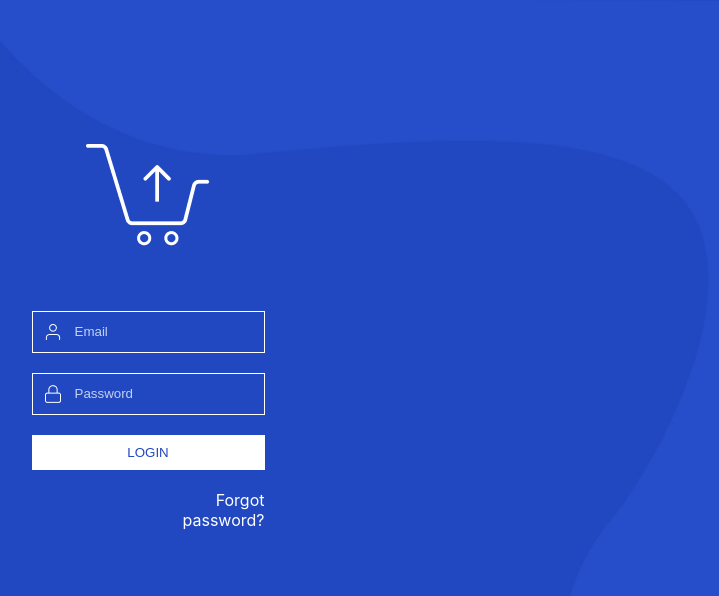
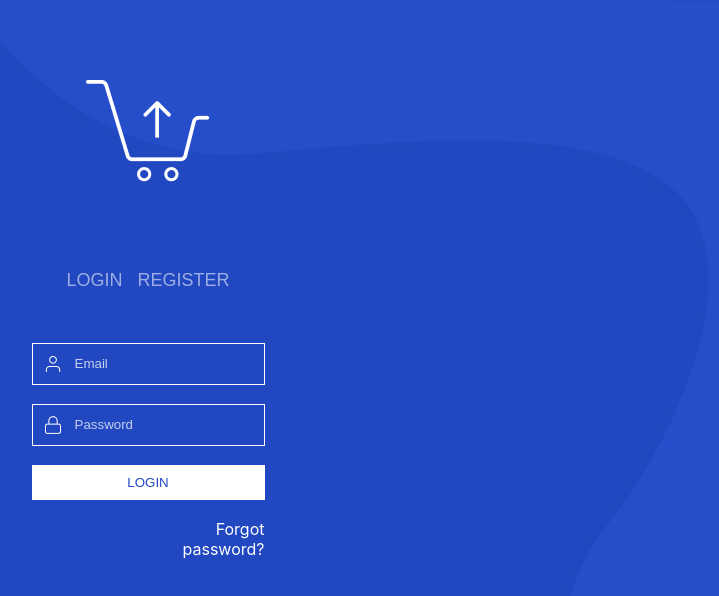
Before and after one commit to renandelfino013/myshop, a Next.js app: page / in a window 1280 px wide. Shown: the top 596 px of the page, without its empty margins (492-1211 px from the left). Built offline with nearby package versions, Linux system fonts and the light colour scheme.

Commit message:
add register

```diff
--- a/pages/api/login.js
+++ b/pages/api/login.js
@@ -61,6 +61,8 @@ export default async function handler(req, res) {
         } else {
           res.status(401).json({ error: "Invalid credentials" });
         }
+      } else {
+        res.status(404).json({ error: "User not found" });
       }
     } catch (error) {
       console.error("Error fetching users:", error);
--- a/pages/index.jsx
+++ b/pages/index.jsx
@@ -1,33 +1,108 @@
+import { useState } from "react";
 import styles from "../styles/login.module.css";
 
-function login() {
-  function handleSubmit(event) {
+function Login() {
+  const [estado, setEstado] = useState(false);
+  const [register, setRegister] = useState(false);
+
+  async function handleSubmit(event) {
     event.preventDefault();
     const email = event.target.email.value;
     const senha = event.target.senha.value;
-    console.log("Email:", email);
-    console.log("Senha:", senha);
-    fetch("/api/login", {
+    const nome = event.target.nome?.value;
+
+    if (register) {
+      try {
+        const response = await fetch("/api/register", {
           method: "POST",
-      headers: {
-        "Content-Type": "application/json",
-      },
+          headers: { "Content-Type": "application/json" },
+          body: JSON.stringify({ nome, email, senha }),
+        });
+
+        if (!response.ok) {
+          alert("Erro ao registrar. Tente novamente.");
+          return;
+        }
+
+        const data = await response.json();
+        console.log("Registro bem-sucedido:", data);
+        localStorage.setItem("token", data.token);
+      } catch (error) {
+        console.error("Erro de rede:", error);
+        alert("Erro de rede. Tente novamente mais tarde.");
+      }
+    } else {
+      try {
+        const response = await fetch("/api/login", {
+          method: "POST",
+          headers: { "Content-Type": "application/json" },
           body: JSON.stringify({ email, senha }),
-    })
-      .then((response) => response.json())
-      .then((data) => {
-        console.log("Login successful:", data);
+        });
+
+        if (!response.ok) {
+          if ([400, 401, 404].includes(response.status)) {
+            setEstado(true);
+          } else {
+            alert("Erro no login. Tente novamente mais tarde.");
+          }
+          return;
+        }
+
+        const data = await response.json();
+        console.log("Login bem-sucedido:", data);
         localStorage.setItem("token", data.token);
-      })
-      .catch((error) => {
-        console.error("Error during login:", error);
-      });
+        setEstado(false);
+      } catch (error) {
+        console.error("Erro de rede:", error);
+        alert("Erro de rede. Tente novamente mais tarde.");
       }
+    }
+  }
+
   return (
     <main className={styles.container}>
       <div className={styles.image}></div>
+
       <div className={styles.form}>
+        <div className={styles.switch}>
+          <p className={styles.p} onClick={() => setRegister(false)}>
+            Login
+          </p>
+          <p className={styles.p} onClick={() => setRegister(true)}>
+            Register
+          </p>
+        </div>
+
         <form onSubmit={handleSubmit} className={styles.form}>
+          {register ? (
+            <>
+              <div className={styles.cinput1}>
+                <input
+                  type="text"
+                  className={styles.input}
+                  placeholder="Nome de usuário"
+                  name="nome"
+                />
+              </div>
+              <div className={styles.cinput1}>
+                <input
+                  type="text"
+                  className={styles.input}
+                  placeholder="Email"
+                  name="email"
+                />
+              </div>
+              <div className={styles.cinput1}>
+                <input
+                  type="password"
+                  placeholder="Senha"
+                  name="senha"
+                  className={styles.input}
+                />
+              </div>
+            </>
+          ) : (
+            <>
               <div className={styles.cinput1}>
                 <div className={styles.iconusername}></div>
                 <input
@@ -48,16 +123,28 @@ function login() {
                   className={styles.input}
                 />
               </div>
+            </>
+          )}
+
           <button type="submit" className={styles.button}>
-            Login
+            {register ? "Register" : "Login"}
           </button>
         </form>
+
+        {estado && !register && (
+          <p className={styles.error}>
+            Invalid email or password. Please try again.
+          </p>
+        )}
+
+        {!register && (
           <a href="/forgot-password" className={styles.forgotPassword}>
             Forgot password?
           </a>
+        )}
       </div>
     </main>
   );
 }
 
-export default login;
+export default Login;
--- a/styles/forgotpassword.module.css
+++ b/styles/forgotpassword.module.css
@@ -80,4 +80,9 @@
   flex-direction: column;
   align-items: center;
   justify-content: center;
+}.errorsenha {
+  color: red;
+  font-size: 18px;
+  font-weight: 500;
+  text-align: justify;
 }
--- a/styles/login.module.css
+++ b/styles/login.module.css
@@ -1,6 +1,6 @@
 .image {
   position: absolute;
-  top: 18%;
+  top: 10%;
   width: 124px;
   height: 102px;
   background-size: contain;
@@ -22,8 +22,16 @@
   flex-direction: column;
   align-items: center;
   justify-content: center;
+  gap: 19px;
+  margin-top: 10px;
+  background-color: rgba(0, 0, 0, 0);
+}
+.formregister {
+  display: flex;
+  flex-direction: column;
   gap: 20px;
-  margin-top: 20px;
+  align-items: center;
+  justify-content: center;
 }
 .cinput1 {
   display: inline-flex;
@@ -76,3 +84,24 @@
   margin-left: 39.7%;
   text-indent: 10px;
 }
+.switch {
+  display: flex;
+  gap: 15px;
+  justify-content: center;
+  align-items: center;
+  text-transform: uppercase;
+  text-align: center;
+}
+.p {
+  color: #ffffff8e;
+  font-weight: 500;
+  font-size: 18px;
+  font-family: "Arial", sans-serif;
+  padding-bottom: 5px;
+  text-align: center;
+}
+.p:hover {
+  border-bottom: 1px solid #ffffff;
+  color: #ffffff;
+  transition: 0.5s;
+}
```
Also changed, not shown: 1 other file (tests, documents, lock files or other folders). Lines whose indentation alone changed are shown as unchanged.
